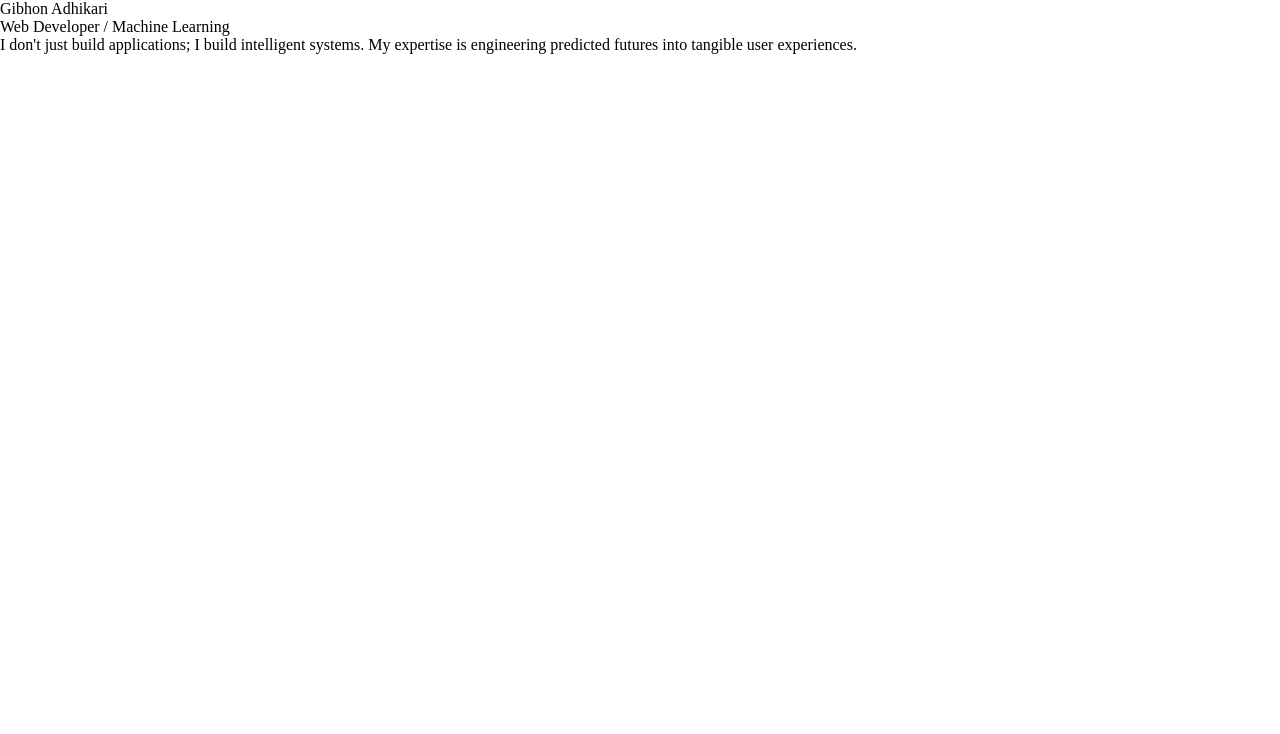
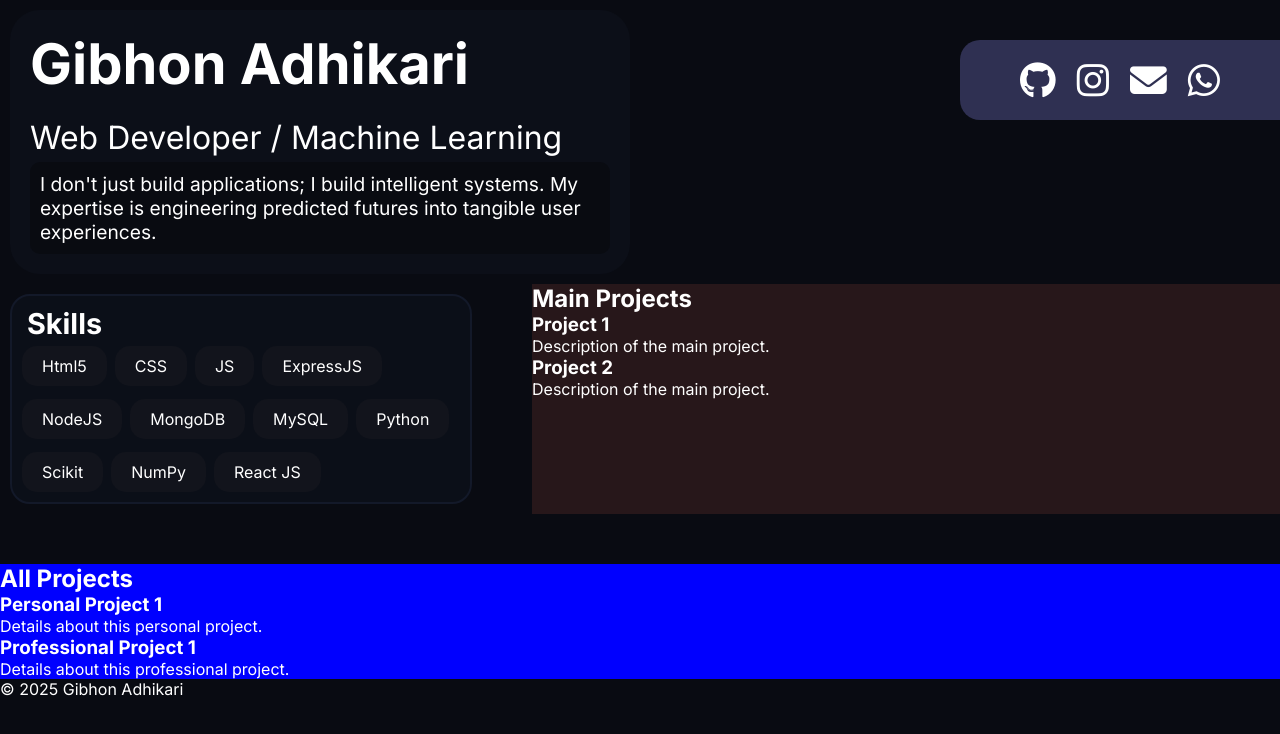
Before and after one commit to Gibhon/Portfolio, a plain HTML site: page index.html in a window 1280 px wide. Drawn offline with Linux system fonts and the light colour scheme.

Commit message:
Semantic tag fixing and Css Update(actual)

```diff
--- a/index.html
+++ b/index.html
@@ -7,74 +7,84 @@
         <title>GibhonDev</title>
         <script src="https://kit.fontawesome.com/af69a95d10.js" crossorigin="anonymous"></script>
         <link rel="stylesheet" href="style.css">
+        <link href="https://fonts.googleapis.com/css2?family=Inter:wght@400;600;700&display=swap" rel="stylesheet">
+
     </head>
 
     <body>
         <header>
             <div class="mainIntro">
-                <div id="name">Gibhon Adhikari</div>
-                <div id="mainSpecialities">Web Developer / Machine Learning</div>
-                <div id="philosophicalIntro">I don't just build applications; I build intelligent systems. My
-                    expertise is engineering predicted futures into tangible user experiences.</div>
+                <h1 id="name">Gibhon Adhikari</h1>
+                <p id="mainSpecialities">Web Developer / Machine Learning</p>
+                <p id="philosophicalIntro">
+                    I don't just build applications; I build intelligent systems. My expertise is engineering predicted
+                    futures into tangible user experiences.
+                </p>
             </div>
         </header>
 
         <nav>
             <div class="contactInfo">
-                <a href=""><i class="fa-brands fa-github" style="color: white;"></i></a>
-                <a href=""><i class="fa-brands fa-instagram" style="color: white;"></i></a>
-                <a href=""><i class="fa-solid fa-envelope" style="color: white;"></i></a>
-                <a href=""><i class="fa fa-whatsapp" style="color: white;"></i></a>
-
+                <ul>
+                    <li><a target="_blank" href="https://github.com/Gibhon"><i class="fa-brands fa-github"
+                                style="color: white;"></i></a></li>
+                    <li> <a target="_blank" href="https://www.instagram.com/gibhonxd/"><i class="fa-brands fa-instagram"
+                                style="color: white;"></i></a></li>
+                    <li><a href="https://mail.google.com/mail/?view=cm&fs=1&to=your.email@gmail.com" target="_blank">
+                            <i class="fa-solid fa-envelope" style="color: white;"></i></a></li>
+                    <li> <a target="_blank" href=""><i class="fa fa-whatsapp" style="color: white;"></i></a></li>
+                </ul>
             </div>
         </nav>
-        <!-- <main>
-            <div class="skillContainer">
-                <div class="skillBox1">Html5</div>
-                <div class="skillBox2">CSS</div>
-                <div class="skillBox3">JS</div>
-                <div class="skillBox4">React JS</div>
-            </div>
 
-            <div class="mainProjects">
-                <div class="mainProject1box">
-                    <div class="MPname">Calculator</div>
-                    <div class="Mpdescription">It is a funcitonal calculator</div>
-                    <div class="MPtags">
-                        <div class="tags"></div>
-                        <div class="tags"></div>
-                        <div class="tags"></div>
-                    </div>
-                    <div class="MPLink"></div>
+        <main>
+            <!-- Skills Section -->
+            <section class="skillSection">
+                <h2>Skills</h2>
+                <div class="skillContainer">
+                    <span class="skillBox">Html5</span>
+                    <span class="skillBox">CSS</span>
+                    <span class="skillBox">JS</span>
+                    <span class="skillBox">ExpressJS</span>
+                    <span class="skillBox">NodeJS</span>
+                    <span class="skillBox">MongoDB</span>
+                    <span class="skillBox">MySQL</span>
+                    <span class="skillBox">Python</span>
+                    <span class="skillBox">Scikit</span>
+                    <span class="skillBox">NumPy</span>
+                    <span class="skillBox">React JS</span>
                 </div>
-                <div class="mainProject2box">
-                    <div class="MPname">Calculator</div>
-                    <div class="Mpdescription">It is a funcitonal calculator</div>
-                    <div class="MPtags">
-                        <div class="tags"></div>
-                        <div class="tags"></div>
-                        <div class="tags"></div>
-                    </div>
-                    <div class="MPLink"></div>
-                </div>
-                <div class="mainProject3box">
-                    <div class="MPname">Calculator</div>
-                    <div class="Mpdescription">It is a funcitonal calculator</div>
-                    <div class="MPtags">
-                        <div class="tags"></div>
-                        <div class="tags"></div>
-                        <div class="tags"></div>
-                    </div>
-                    <div class="MPLink"></div>
-                </div>
+            </section>
 
-            </div>
+            <!-- Main Section -->
+            <section class="mainProjects">
+                <h2>Main Projects</h2>
+                <article class="project1">
+                    <h3>Project 1</h3>
+                    <p>Description of the main project.</p>
+                </article>
+                <article class="project2">
+                    <h3>Project 2</h3>
+                    <p>Description of the main project.</p>
+                </article>
+            </section>
 
-            <div class="allProjects">
-                <div class="personalProjectsbox"></div>
-                <div class="professionalProjectsbox"></div>
-            </div>
-            </main>  -->
+            <section class="allProjects">
+                <h2>All Projects</h2>
+                <article class="personalProjectsbox">
+                    <h3>Personal Project 1</h3>
+                    <p>Details about this personal project.</p>
+                </article>
+                <article class="professionalProjectsbox">
+                    <h3>Professional Project 1</h3>
+                    <p>Details about this professional project.</p>
+                </article>
+            </section>
+        </main>
+
+        <footer>
+            <p>&copy; 2025 Gibhon Adhikari</p>
+        </footer>
     </body>
 
 </html>
--- a/style.css
+++ b/style.css
@@ -3,71 +3,152 @@
     margin: 0;
     padding: 0;
     box-sizing: border-box;
-}
-
-body {
-    grid-template-areas:
-        'mainintro mainintro imageofme nav'
-        'mainintro mainintro mainprojects mainprojects '
-        'skills skills mainprojects mainprojects'
-        'allprojects....'
-        footer;
+    font-family: 'Inter', sans-serif;
+    color: white;
 }
 
 
+/* Body */
+body {
+    background-color: #090b12;
+    display: grid;
+    grid-template-columns: repeat(4, 1fr);
+    grid-template-rows: auto auto auto;
+    grid-template-areas: 'header header img nav'
+        'main main main main'
+        'footer footer footer footer';
+}
 
-/* .mainIntro {
+
+/* Header */
+header {
+    grid-area: header;
+}
+
+.mainIntro {
     display: flex;
     flex-direction: column;
-    padding: 10px 20px 30px 10px;
+    padding: 20px 20px;
     background-color: #0c0f18;
     margin: 10px 10px;
     border-radius: 30px;
-    color: #E5E5E5;
+    color: #dad8d8;
 }
 
-.mainIntro:hover {
-    background-color: #111421;
-}
 
 #name {
-    font-size: 4rem;
-    font-family: 'Gill Sans', 'Gill Sans MT', Calibri, 'Trebuchet MS', sans-serif;
+    font-size: 3.5rem;
 }
 
 #mainSpecialities {
     margin-top: 20px;
-    font-size: 2.2rem;
+    font-size: 2rem;
 }
 
 #philosophicalIntro {
     margin-top: 5px;
-    font-size: 1.4rem;
+    font-size: 1.2rem;
+    background-color: #090b11;
+    padding: 10px;
+    border-radius: 10px;
 }
 
 
-
-Nav_part
+/* Nav_part */
 nav {
     grid-area: nav;
 }
 
 .contactInfo {
-    margin-top: 20px;
+    margin-top: 40px;
     display: flex;
     justify-content: space-evenly;
-    font-size: 2.5rem;
-    background-color: #303a5f;
+    align-items: center;
+    font-size: 2.3rem;
+    background-color: #2f3052;
     padding: 10px;
     border-top-left-radius: 20px;
     border-bottom-left-radius: 20px;
+    height: 80px;
+}
+
+.contactInfo ul {
+    list-style: none;
+    display: flex;
+    justify-content: center;
+    gap: 7px;
 }
 
 .contactInfo a {
     border-radius: 10px;
     padding: 5px;
+    border: 2px solid transparent;
 }
 
 .contactInfo a:hover {
-    background-color: #48588c;
-}  */
+    background-color: #0b0f1f;
+    border: 2px solid white;
+}
+
+
+/* Main */
+main {
+    grid-area: main;
+    display: grid;
+    grid-template-columns: repeat(5, 1fr);
+    grid-template-rows: auto auto;
+    grid-template-areas: 'skill skill MProjects MProjects MProjects'
+        'AProjects AProjects AProjects AProjects AProjects';
+    gap: 50px;
+}
+
+.skillSection {
+    background-color: #0B0F18;
+    grid-area: skill;
+    border-radius: 20px;
+    border: 2px solid #131929;
+    padding: 10px;
+    margin: 10px;
+}
+
+.skillSection h2 {
+    font-size: 1.8rem;
+    padding-left: 5px;
+}
+
+.skillContainer {
+    display: flex;
+    flex-wrap: wrap;
+    gap: 8px;
+    justify-content: flex-start;
+}
+
+.skillBox {
+    padding: 10px 20px;
+    background-color: #12141c;
+    border-radius: 15px;
+    display: flex;
+    align-items: center;
+    justify-content: center;
+    margin-top: 5px;
+}
+
+
+.mainProjects {
+    grid-area: MProjects;
+    background-color: rgb(39, 23, 26);
+}
+
+.allProjects {
+    grid-area: AProjects;
+    background-color: blue;
+}
+
+
+
+
+
+
+footer {
+    grid-area: footer;
+}
```
